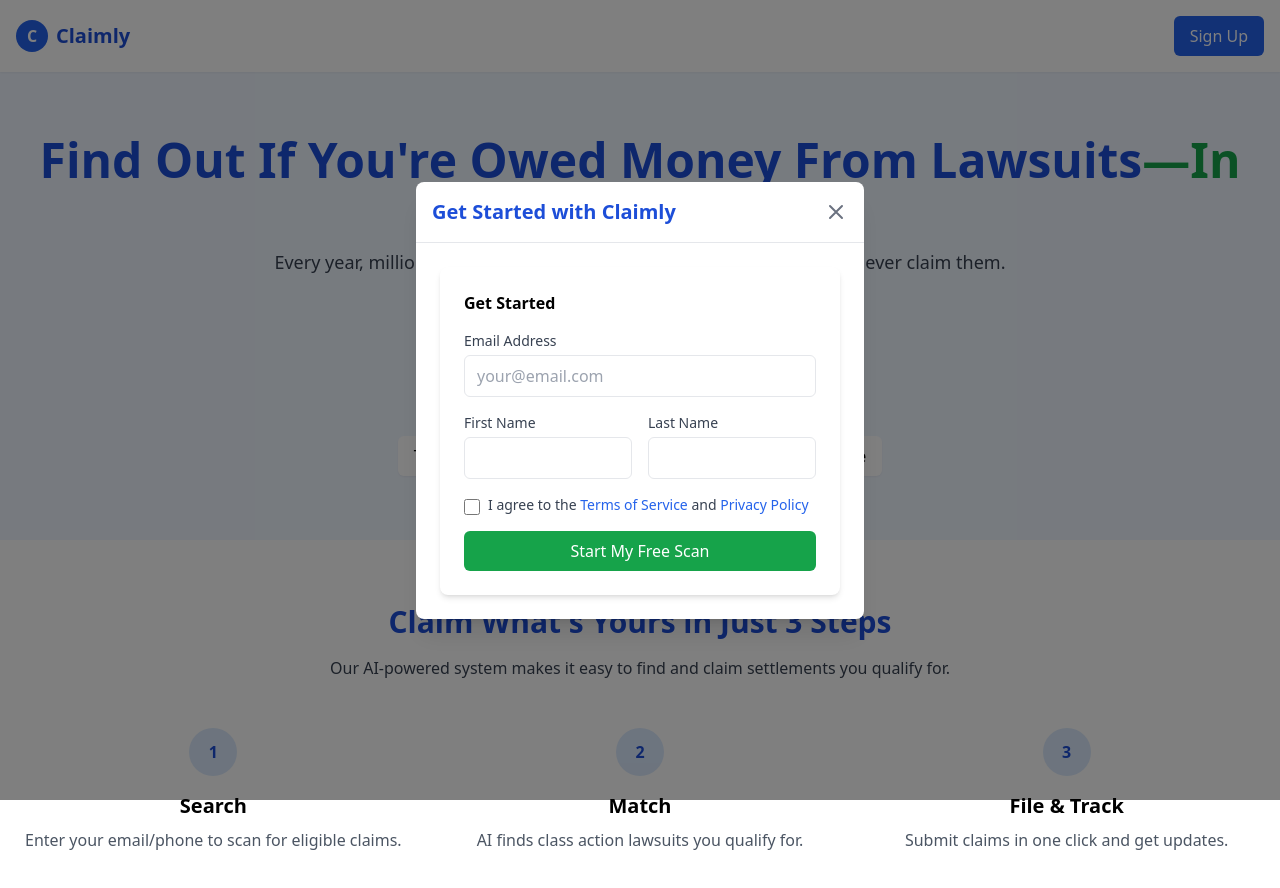
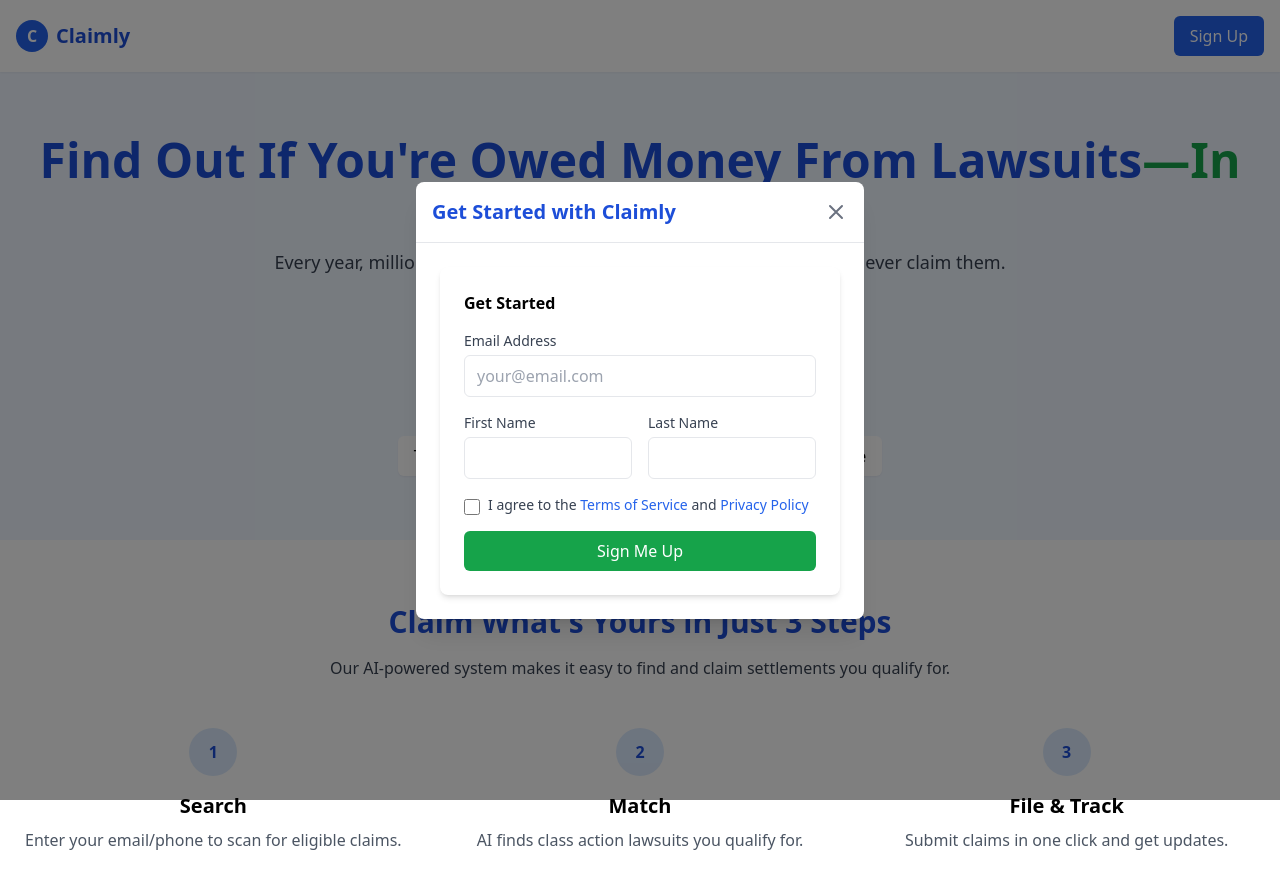
Before and after one commit to dzodze00/claimly, a Next.js app: page / in a window 1280 px wide. Both pictures are taken after a click on the button "Sign Up". Shown: the top 888 px of the page. Built offline with nearby package versions, Linux system fonts and the light colour scheme.

Commit message:
Update signup-form-action.tsx

```diff
--- a/components/signup-form-action.tsx
+++ b/components/signup-form-action.tsx
@@ -70,7 +70,7 @@
           </button>
 
           {showLogs && (
-            <div className="bg-gray-50 p-3 rounded-md text-xs font-mono overflow-auto max-h-40">
+            <div className="bg-gray-50 p-3 rounded-md text-xs font-mono overflow-auto max-h-60">
               {logs.map((log, i) => (
                 <div key={i} className="mb-1">
                   {log}
@@ -142,7 +142,7 @@
           disabled={isSubmitting}
           className="w-full bg-green-600 hover:bg-green-700 text-white font-medium py-2 px-4 rounded-md transition-colors disabled:opacity-50"
         >
-          {isSubmitting ? "Processing..." : "Start My Free Scan"}
+          {isSubmitting ? "Processing..." : "Sign Me Up"}
         </button>
       </form>
     </div>
```
